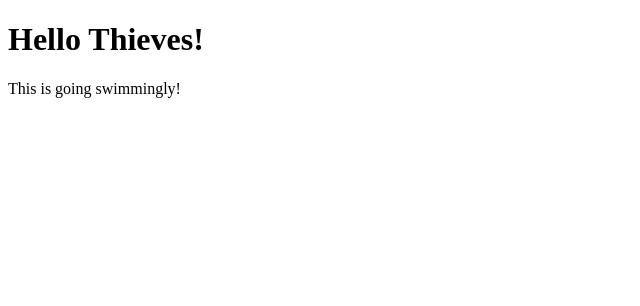
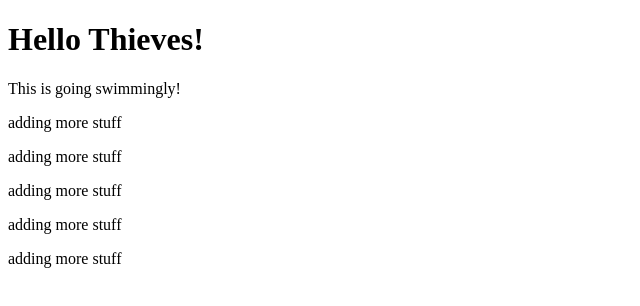
Before and after one commit to MitchellZH/inclass-work, a plain HTML site: page index.html in a window 1280 px wide. Shown: the whole page, without its empty margins (0-640 px from the left). Drawn offline with Linux system fonts and the light colour scheme.

Commit message:
added more stuff

```diff
--- a/index.html
+++ b/index.html
@@ -10,5 +10,10 @@
     Hello Thieves!
   </h1>
   <p> This is going swimmingly!</p>
+  <p>adding more stuff</p>
+  <p>adding more stuff</p>
+  <p>adding more stuff</p>
+  <p>adding more stuff</p>
+  <p>adding more stuff</p>
 </body>
 </html>
```
